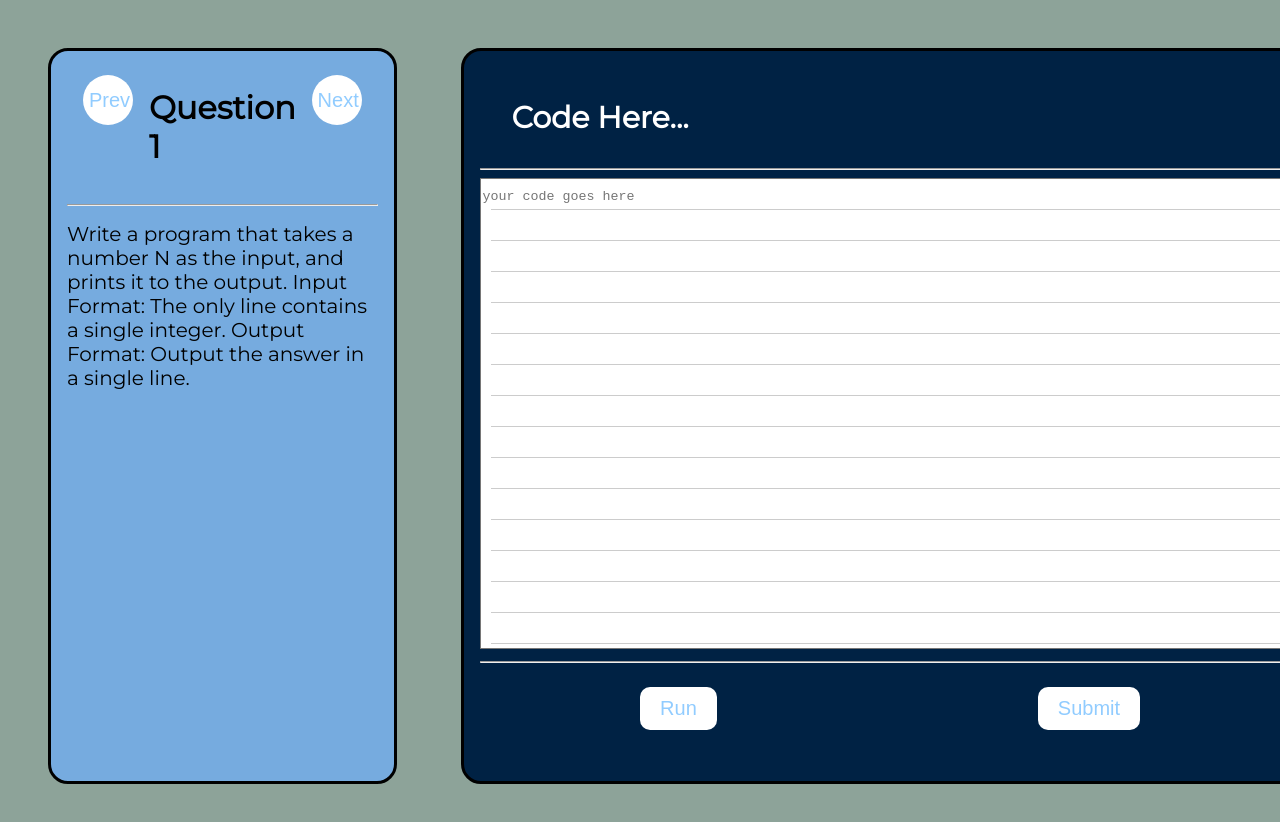
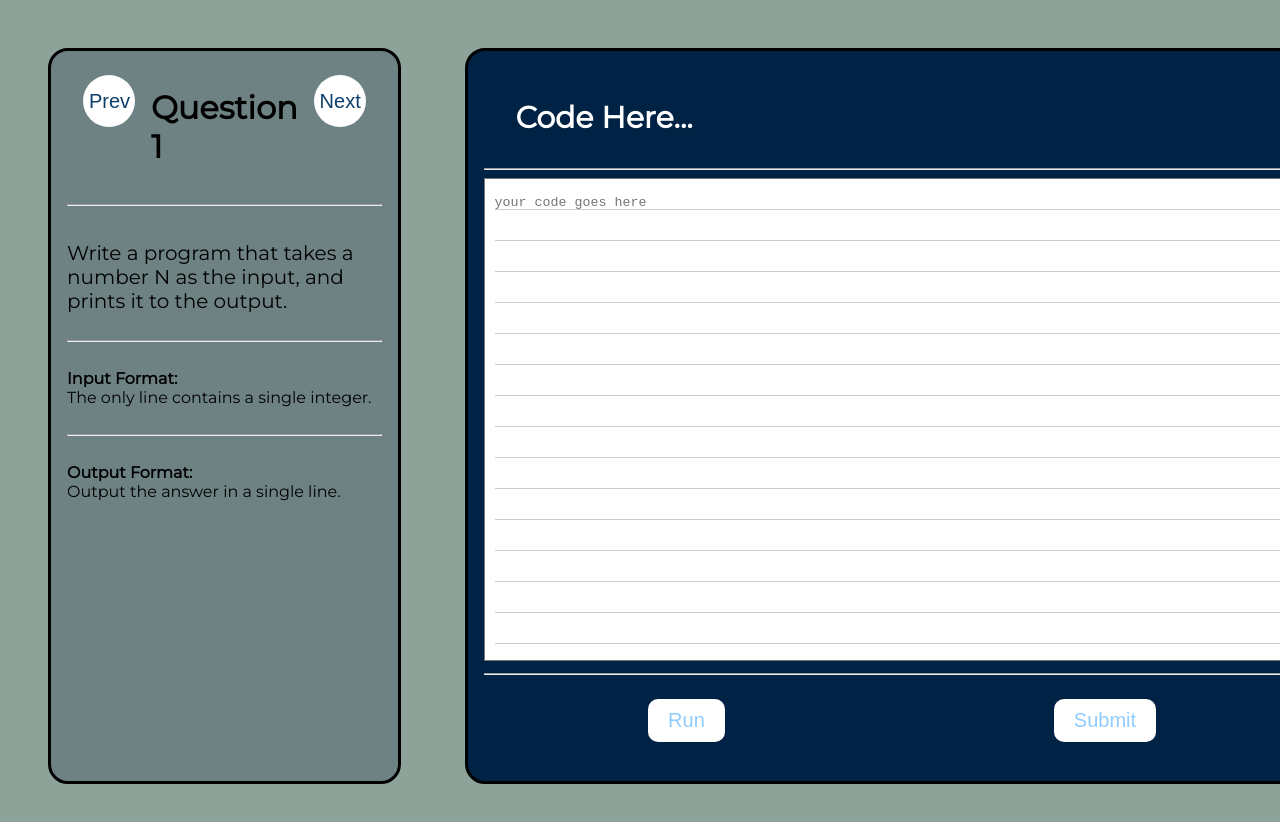
Before and after one commit to anjali-ghanshani/online-compiler-client, a Vue app: page / in a window 1280 px wide. Shown: the top 822 px of the page. Built offline with nearby package versions, Linux system fonts and the light colour scheme.

Commit message:
Reformatted question box (#7)
- input and output format are now separate from question
- respective input and output values passed to question box

```diff
--- a/src/App.vue
+++ b/src/App.vue
@@ -9,6 +9,8 @@ const questions = reactive(questionBank)
 const currentId = ref(0)
 
 // Define a computed property to get the current item
+const currentQuesInputFormat = computed(() => questions[currentId.value].input_format)
+const currentQuesOutputFormat = computed(() => questions[currentId.value].output_format)
 const currentIndex = computed(() => questions[currentId.value].id)
 const currentQuestion = computed(() => questions[currentId.value].question)
 const test = computed(() => questions[currentId.value].testcase)
@@ -33,6 +35,8 @@ const previousQuestion = () => {
       :currentIndex="currentIndex"
       :nextQuestion="nextQuestion"
       :previousQuestion="previousQuestion"
+      :currentQuesInputFormat="currentQuesInputFormat"
+      :currentQuesOutputFormat="currentQuesOutputFormat"
     />
     <Code :test="test" />
   </div>
--- a/src/components/CodeEditor.vue
+++ b/src/components/CodeEditor.vue
@@ -84,7 +84,7 @@ const runCode = () => {
     linear-gradient(to left, white 10px, transparent 10px),
     repeating-linear-gradient(white, white 30px, #ccc 30px, #ccc 31px, white 31px);
   line-height: 31px;
-  padding: 8px auto;
+  padding: 8px 10px;
 }
 
 .code-section {
--- a/src/components/Question.vue
+++ b/src/components/Question.vue
@@ -1,9 +1,18 @@
 <script setup>
-const { currentIndex, currentQuestion, nextQuestion, previousQuestion } = defineProps([
+const {
+  currentIndex,
+  currentQuestion,
+  nextQuestion,
+  previousQuestion,
+  currentQuesInputFormat,
+  currentQuesOutputFormat
+} = defineProps([
   'currentIndex',
   'currentQuestion',
   'nextQuestion',
-  'previousQuestion'
+  'previousQuestion',
+  'currentQuesInputFormat',
+  'currentQuesOutputFormat'
 ])
 </script>
 
@@ -18,12 +27,31 @@ const { currentIndex, currentQuestion, nextQuestion, previousQuestion } = define
       <hr />
     </div>
     <div>
+      <br />
       <div class="question-text">{{ currentQuestion }}</div>
+      <br />
+    </div>
+    <div>
+      <hr />
+      <br />
+      <div class="question-input-output">Input Format:</div>
+      <div>{{ currentQuesInputFormat }}</div>
+      <br />
+    </div>
+    <div>
+      <hr />
+      <br />
+      <div class="question-input-output">Output Format:</div>
+      <div>{{ currentQuesOutputFormat }}</div>
+      <br />
     </div>
   </div>
 </template>
 
 <style scoped>
+.question-input-output {
+  font-weight: 900;
+}
 .heading {
   display: flex;
   justify-content: space-between;
@@ -31,7 +59,7 @@ const { currentIndex, currentQuestion, nextQuestion, previousQuestion } = define
 
 .question {
   padding: 1rem;
-  background-color: #76abdf;
+  background-color: hsla(216, 25%, 30%, 0.363);
   margin: 2rem;
   border: 3px solid black;
   border-radius: 1.25rem;
@@ -44,10 +72,10 @@ const { currentIndex, currentQuestion, nextQuestion, previousQuestion } = define
 .question-btn {
   border-radius: 100%;
   font-size: 20px;
-  height: 50px;
-  width: 50px;
+  height: 52px;
+  width: 52px;
   background-color: white;
-  color: #91ccff;
+  color: #0c3f6b;
   margin: 0.5rem 1rem;
   cursor: pointer;
   border: none;
--- a/src/data/questionBank.js
+++ b/src/data/questionBank.js
@@ -1,8 +1,9 @@
 export const questionBank = [
   {
     id: 1,
-    question:
-      'Write a program that takes a number N as the input, and prints it to the output. \n\n Input Format: The only line contains a single integer.\n\n Output Format: Output the answer in a single line.',
+    question: 'Write a program that takes a number N as the input, and prints it to the output.',
+    input_format: 'The only line contains a single integer.',
+    output_format: 'Output the answer in a single line.',
     testcase: [
       {
         input: '123',
@@ -35,6 +36,8 @@ export const questionBank = [
     id: 2,
     question:
       'Chef and Chefina are playing with dice. In one turn, both of them roll their dice at once. They consider a turn to be good if the sum of the numbers on their dice is greater than Given that in a particular turn Chef and Chefina got X and Y on their respective dice, find whether the turn was good.',
+    input_format: 'Container two integers, second one is the one that gets computed',
+    output_format: 'Prints out YES or NO string',
     testcase: [
       {
         input: '1 4',
@@ -65,8 +68,10 @@ export const questionBank = [
   },
   {
     id: 3,
-    question:
-      'Given two integers A and B, write a program to add these two numbers and output it. \n\n Input Format: The first line contains an integer T, the total number of test cases. Then follow T lines, each line contains two Integers A and B. \n\n Output Format: For each test case, add A and B and display the sum in a new line.',
+    question: 'Given two integers A and B, write a program to add these two numbers and output it.',
+    input_format:
+      'The first line contains an integer T, the total number of test cases. Then follow T lines, each line contains two Integers A and B.',
+    output_format: 'For each test case, add A and B and display the sum in a new line.',
     testcase: [
       {
         input: '1 2',
@@ -98,7 +103,11 @@ export const questionBank = [
   {
     id: 4,
     question:
-      "Chef wants to become fit for which he decided to walk to the office and return home by walking. It is known that Chef's office is X km away from his home. If his office is open on days in a week, find the number of kilometers Chef travels through office trips in a week. \n\n Input Format: First line will contain \n\n T, number of test cases. Then the test cases follow. Each test case contains of a single line consisting of single integer X. \n\n Output Format: For each test case, output the number of kilometers Chef travels through office trips in a week.",
+      "Chef wants to become fit for which he decided to walk to the office and return home by walking. It is known that Chef's office is X km away from his home. If his office is open on days in a week, find the number of kilometers Chef travels through office trips in a week.",
+    input_format:
+      'First line will contain T, number of test cases. Then the test cases follow. Each test case contains of a single line consisting of single integer X.',
+    output_format:
+      'For each test case, output the number of kilometers Chef travels through office trips in a week.',
     testcase: [
       {
         input: '1',
@@ -130,7 +139,11 @@ export const questionBank = [
   {
     id: 5,
     question:
-      'Chef is playing Ludo. According to the rules of Ludo, a player can enter a new token into the play only when he rolls a on the die. In the current turn, Chef rolled the number X on the die. Determine if Chef can enter a new token into the play in the current turn or not. \n\n Input Format: The first line contains a single integer T — the number of test cases. Then the test cases follow. The first and only line of each test case contains one integer. X — the number rolled by the Chef on the die. \n\n Output Format: For each test case, output YES if the Chef can enter a new token in the game. Otherwise, output NO. You may print each character of YES and NO in uppercase or lowercase (for example, yes, yEs, Yes will be considered identical).',
+      'Chef is playing Ludo. According to the rules of Ludo, a player can enter a new token into the play only when he rolls a on the die. In the current turn, Chef rolled the number X on the die. Determine if Chef can enter a new token into the play in the current turn or not.',
+    input_format:
+      'The first line contains a single integer T — the number of test cases. Then the test cases follow. The first and only line of each test case contains one integer. X — the number rolled by the Chef on the die.',
+    output_format:
+      'For each test case, output YES if the Chef can enter a new token in the game. Otherwise, output NO. You may print each character of YES and NO in uppercase or lowercase (for example, yes, yEs, Yes will be considered identical).',
     testcase: [
       {
         input: '1',
@@ -162,13 +175,3 @@ export const questionBank = [
 ]
 
 export default questionBank
-// Write function that reverses a list, preferably in place.
-// Write a function that checks whether an element occurs in a list.
-// Write a function that returns the elements on odd positions in a list.
-// Write a function that computes the running total of a list.
-// Write a function that tests whether a string is a palindrome.
-// Write a function that concatenates two lists. [a, b, c], [1, 2, 3] →[a, b, c, 1, 2, 3].
-// Write a function that takes a number and returns a list of its digits.So for 2342 it should return [2, 3, 4, 2].
-
-// Write a program in C that takes minutes as input, and display the total number of hours and minutes.
-// Write a program that converts Centigrade to Fahrenheit.
```
